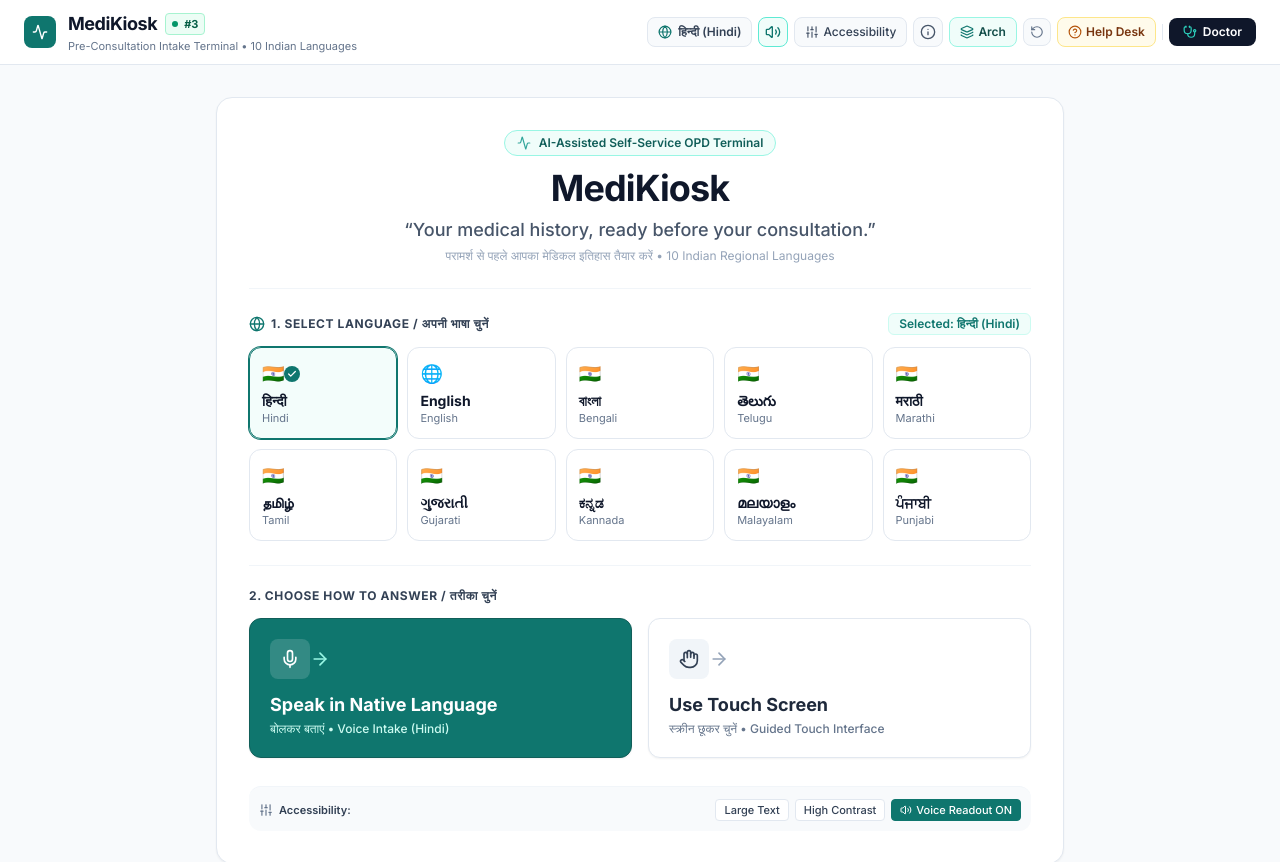
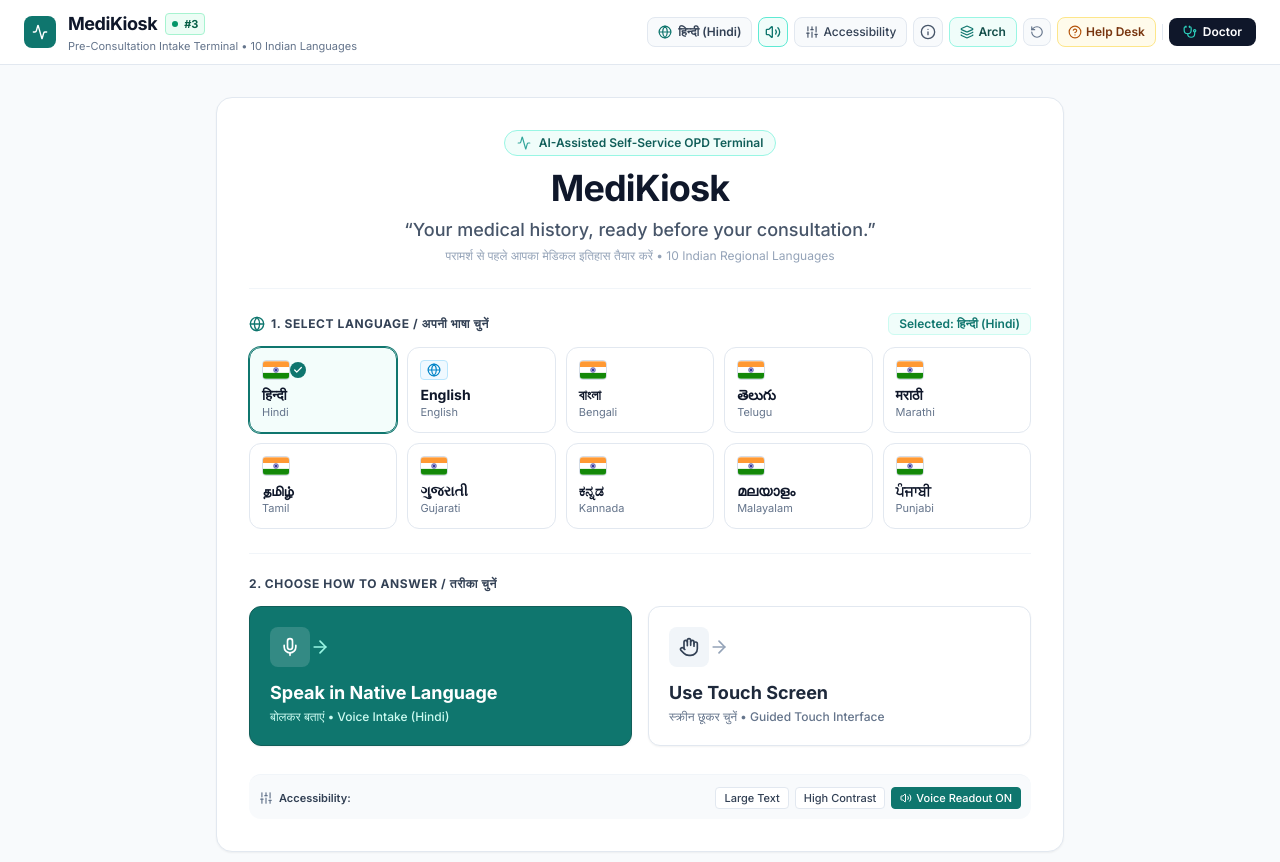
Before and after one commit to Divyanshu227/MediKiosk, a React (Vite) app: page / in a window 1280 px wide. Shown: the top 862 px of the page. Built offline with nearby package versions, Linux system fonts and the light colour scheme.

Commit message:
fix(ui): replace unicode flag emojis with high-resolution SVG Indian Tricolor and Globe icons for cross-platform rendering

```diff
--- /dev/null
+++ b/src/components/common/LanguageFlag.tsx
@@ -0,0 +1,77 @@
+import React from 'react';
+import { Globe } from 'lucide-react';
+import { LanguageCode } from '../../types';
+
+interface LanguageFlagProps {
+  code: LanguageCode | string;
+  className?: string;
+  size?: 'sm' | 'md' | 'lg';
+}
+
+export const LanguageFlag: React.FC<LanguageFlagProps> = ({
+  code,
+  className = '',
+  size = 'md'
+}) => {
+  const sizeClasses = {
+    sm: 'w-5 h-3.5',
+    md: 'w-7 h-5',
+    lg: 'w-8 h-5.5'
+  };
+
+  if (code === 'en') {
+    return (
+      <div
+        className={`inline-flex items-center justify-center rounded bg-sky-50 border border-sky-200 text-sky-700 shadow-2xs ${sizeClasses[size]} ${className}`}
+        title="English / Global"
+      >
+        <Globe className="w-3.5 h-3.5 text-sky-600" />
+      </div>
+    );
+  }
+
+  // Official Indian National Tricolor (Tiranga) SVG
+  return (
+    <div
+      className={`inline-flex rounded overflow-hidden shadow-2xs border border-slate-300/80 shrink-0 ${sizeClasses[size]} ${className}`}
+      title="India (National Language)"
+    >
+      <svg
+        viewBox="0 0 45 30"
+        className="w-full h-full object-cover"
+        xmlns="http://www.w3.org/2000/svg"
+      >
+        {/* Top: Saffron / Kesari */}
+        <rect width="45" height="10" fill="#FF9933" />
+
+        {/* Middle: White */}
+        <rect y="10" width="45" height="10" fill="#FFFFFF" />
+
+        {/* Bottom: India Green */}
+        <rect y="20" width="45" height="10" fill="#138808" />
+
+        {/* Ashoka Chakra (Navy Blue 24-spoke wheel) */}
+        <g transform="translate(22.5, 15)">
+          {/* Outer circle */}
+          <circle r="4.2" fill="none" stroke="#000080" strokeWidth="0.7" />
+          {/* Center hub */}
+          <circle r="0.9" fill="#000080" />
+
+          {/* 24 Spokes */}
+          {[...Array(24)].map((_, i) => (
+            <line
+              key={i}
+              x1="0"
+              y1="0"
+              x2="0"
+              y2="-4.2"
+              stroke="#000080"
+              strokeWidth="0.32"
+              transform={`rotate(${i * 15})`}
+            />
+          ))}
+        </g>
+      </svg>
+    </div>
+  );
+};
--- a/src/components/kiosk/KioskHome.tsx
+++ b/src/components/kiosk/KioskHome.tsx
@@ -14,6 +14,7 @@
 import { useApp } from '../../context/AppContext';
 import { SUPPORTED_LANGUAGES } from '../../data/mockData';
 import { LanguageCode } from '../../types';
+import { LanguageFlag } from '../common/LanguageFlag';
 
 export const KioskHome: React.FC = () => {
   const {
@@ -109,8 +110,8 @@
                       : 'border-slate-200 bg-white hover:bg-slate-50 text-slate-700'
                   }`}
                 >
-                  <div className="flex items-center justify-between mb-1">
-                    <span className="text-lg">{lang.flag}</span>
+                  <div className="flex items-center justify-between mb-1.5">
+                    <LanguageFlag code={lang.code} size="md" />
                     {isSelected && (
                       <span className="w-4 h-4 rounded-full bg-teal-700 text-white flex items-center justify-center">
                         <Check className="w-2.5 h-2.5 stroke-[3]" />
--- a/src/components/kiosk/LanguageSelection.tsx
+++ b/src/components/kiosk/LanguageSelection.tsx
@@ -10,6 +10,7 @@
 import { useApp } from '../../context/AppContext';
 import { SUPPORTED_LANGUAGES } from '../../data/mockData';
 import { LanguageCode } from '../../types';
+import { LanguageFlag } from '../common/LanguageFlag';
 
 export const LanguageSelection: React.FC = () => {
   const {
@@ -98,7 +99,7 @@
                   </div>
                 )}
 
-                <span className="text-xl mb-1">{lang.flag}</span>
+                <LanguageFlag code={lang.code} size="md" className="mb-1.5" />
                 <div className="text-sm font-bold text-slate-900">{lang.nativeName}</div>
                 <div className="text-[11px] font-medium text-slate-500">{lang.name}</div>
                 <div className="text-[10px] text-teal-800 font-medium mt-1">"{lang.greeting}"</div>
```
